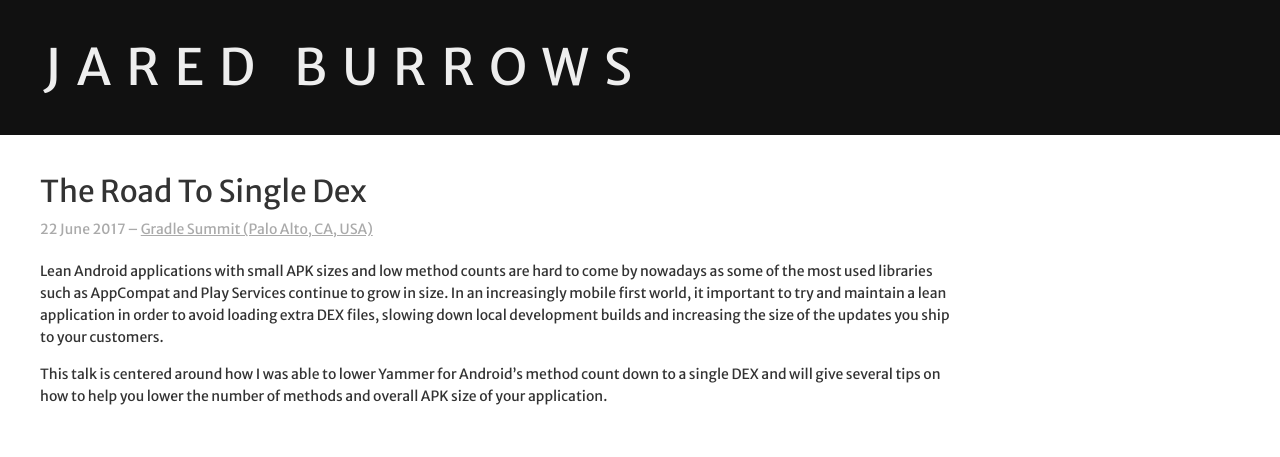
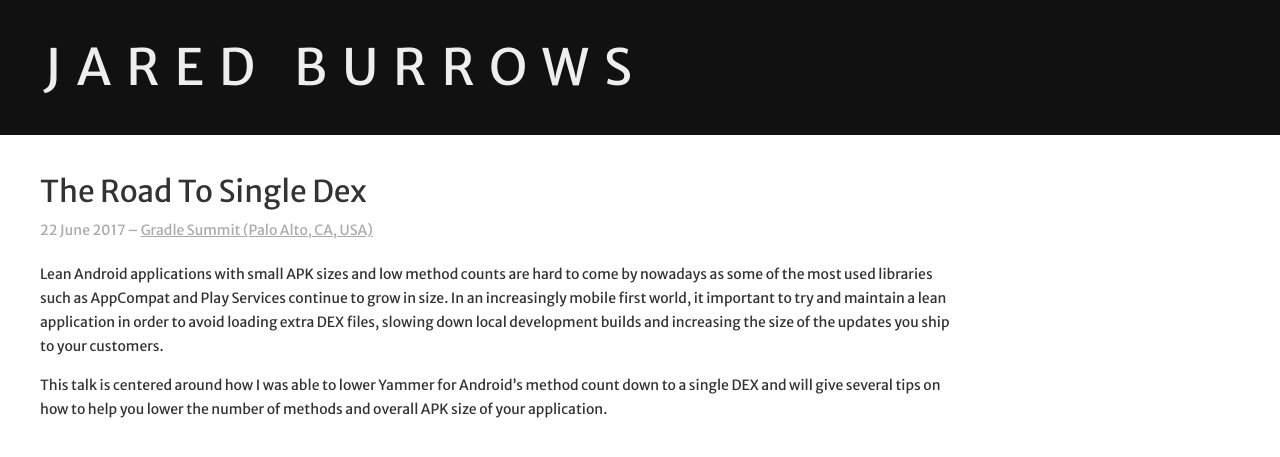
Before and after one commit to jaredsburrows/jaredsburrows.com, a Jekyll site: the page built from _presentations/2017-06-22-the-road-to-single-dex.md, in a window 1280 px wide. Shown: the top 457 px of the page. Built offline with Jekyll 4.4.1, drawn with Linux system fonts in a browser that asks for light colours; grey boxes are pictures that could not be loaded.

Commit message:
update pages

```diff
--- a/_layouts/default.html
+++ b/_layouts/default.html
@@ -12,6 +12,7 @@
 
       gtag('config', 'G-69EHJ9K7LX');
     </script>
+    <!-- End Global site tag (gtag.js) - Google Analytics -->
     <!-- Google Tag Manager -->
     <script>(function(w,d,s,l,i){w[l]=w[l]||[];w[l].push({'gtm.start':
     new Date().getTime(),event:'gtm.js'});var f=d.getElementsByTagName(s)[0],
--- a/_layouts/presentation.html
+++ b/_layouts/presentation.html
@@ -12,6 +12,7 @@
 
       gtag('config', 'G-69EHJ9K7LX');
     </script>
+    <!-- End Global site tag (gtag.js) - Google Analytics -->
     <!-- Google Tag Manager -->
     <script>(function(w,d,s,l,i){w[l]=w[l]||[];w[l].push({'gtm.start':
     new Date().getTime(),event:'gtm.js'});var f=d.getElementsByTagName(s)[0],
@@ -92,13 +93,6 @@
         <iframe src="https://www.youtube.com/embed/{{ page.youtube }}" frameborder="0" allowfullscreen></iframe>
       </section>
       {% endif %}
-      {% if page.parleys %}
-      <section class="parleys">
-        <div data-parleys-presentation="{{ page.parleys }}">
-          <script async type="text/javascript" src="https://parleys.com/js/parleys-share.js"></script>
-        </div>
-      </section>
-      {% endif %}
       {% if page.vimeo %}
       <section class="vimeo">
         <iframe src="https://player.vimeo.com/video/{{ page.vimeo }}" frameborder="0" webkitallowfullscreen mozallowfullscreen allowfullscreen></iframe>
--- a/static/css/app.css
+++ b/static/css/app.css
@@ -1,22 +1,34 @@
+:root {
+  --background-color: #fff;
+  --foreground-color: #333;
+  --link-color-hue: 151;
+  --link-color: hsl(var(--link-color-hue),44.7%,50%);
+  --link-color-hover: hsl(var(--link-color-hue),44.7%,45%);
+  --signature-color: #666;
+  --date-color: #aaa;
+  --header-background-color: #111;
+  --header-foreground-color: #eee;
+  --header-link-color: #ddd;
+  --code-background-color: #f6f6f6;
+  --code-foreground-color: #444;
+}
+
 html {
   height: 100%;
 }
 body {
   min-height: 100%;
   font-family: 'Merriweather Sans', sans-serif;
+  background-color: var(--background-color);
+  color: var(--foreground-color);
 }
 
-a, a span {
-  -webkit-transition: color .3s ease-in-out;
-  -moz-transition: color .3s ease-in-out;
-  -o-transition: color .3s ease-in-out;
+a, a:focus {
   transition: color .3s ease-in-out;
+  color: var(--link-color);
 }
-a {
-  color: #48b983;
-}
-a:hover {
-  color: #40a776;
+a:hover, a:active {
+  color: var(--link-color-hover);
 }
 
 ul, ol {
@@ -24,16 +36,21 @@
 }
 
 code {
-  color: #444;
-  background-color: #f6f6f6;
+  color: var(--code-foreground-color);
+  background-color: var(--code-background-color);
+}
+pre code {
+  overflow-x: auto;
+  overflow-wrap: normal;
+  white-space: pre;
 }
 blockquote {
   font-size: 14px;
 }
 
 header {
-  background-color: #111;
-  color: #eee;
+  background-color: var(--header-background-color);
+  color: var(--header-foreground-color);
   padding: 40px;
 }
 header h1 {
@@ -43,6 +60,9 @@
   margin: 0 0 0 4px;
 }
 @media (max-width: 767px) {
+  header {
+    padding: 30px;
+  }
   header h1 {
     letter-spacing: 5px;
     font-size: 40px;
@@ -52,7 +72,7 @@
   }
 }
 
-header h1 a {
+header h1 a, header h1 a:focus {
   color: #eee;
 }
 header h1 a:hover {
@@ -65,26 +85,28 @@
   padding-bottom: 20px;
 }
 header ul a {
-  color: #ddd;
+  color: var(--header-link-color-primary);
   font-weight: 700;
 }
+header ul a:hover, header ul a:active {
+  color: var(--link-color);
+  text-decoration: none;
+}
 header ul a span {
-  color: #888;
+  opacity: 0.7;
   font-weight: 300;
   padding-right: 2px;
-}
-header ul a:hover {
-  color: #48b983;
-  text-decoration: none;
-}
-header ul a:hover span {
-  color: #1b8057;
 }
 
 .content {
   padding: 40px;
   max-width: 1000px;
-  line-height: 22px;
+  line-height: 24px;
+}
+@media (max-width: 767px) {
+  .content {
+    padding: 30px;
+  }
 }
 .content h2 {
   margin-top: 0;
@@ -112,46 +134,43 @@
 .content img {
   max-width: 100%;
 }
-
-.post-item {
-  margin-bottom: 40px;
+.content .footnotes {
+  margin-top: 60px;
+  font-size: 12px;
 }
-.post-item:last-child {
-  margin-bottom: 0;
+.content .footnotes:before {
+  content: "Footnotes:";
+  margin-bottom: 10px;
+  display: block;
+  font-style: italic;
 }
-.post-item a {
-  display: block;
-}
-.post-item a:hover {
-  text-decoration: none;
-}
-.post-item a h2 {
-  color: #222;
-}
-.post-item a:hover h2 {
-  text-decoration: underline;
-}
-.post-item a p {
-  color: #888;
+/* Not the foot note items themselves, but any list items contained inside. */
+.content .footnotes ol li li {
+  margin-bottom: 10px;
 }
 
 p.date {
-  color: #aaa;
+  color: var(--date-color);
 }
-p.date a, p.date a:link, p.date a:visited {
-  color: #aaa !important;
+p.date a, p.date a:visited {
+  color: var(--date-color) !important;
   text-decoration: underline;
 }
 p.date a:hover, p.date a:active {
-  color: #48b983 !important;
+  color: var(--link-color) !important;
 }
 p.signature {
   margin-top: 60px;
-  color: #666;
+  color: var(--signature-color);
 }
 
 .post h2 {
   margin-bottom: 20px;
+}
+
+.date-header {
+  font-weight: bold;
+  font-family: monospace;
 }
 
 .presentation-list .date {
@@ -175,15 +194,11 @@
   margin-top: 20px;
   margin-botom: 20px;
 }
-.presentation .parleys a {
-  display: none;
-}
 .presentation .description {
   margin-bottom: 50px;
 }
 
 .presentation .youtube,
-.presentation .parleys,
 .presentation .vimeo {
   position: relative;
   padding-bottom: 56.25%;
@@ -192,7 +207,6 @@
   max-width: 100%;
 }
 .presentation .youtube iframe,
-.presentation .parleys iframe,
 .presentation .vimeo iframe,
 .presentation .youtube object,
 .presentation .vimeo object,
@@ -216,3 +230,7 @@
     margin: 1em auto;
   }
 }
+
+.anchorjs-link, .anchorjs-link:hover {
+  text-decoration: none;
+}
```
Also changed, not shown: index.html (+7 -6 lines), README.md, 1 other file.
